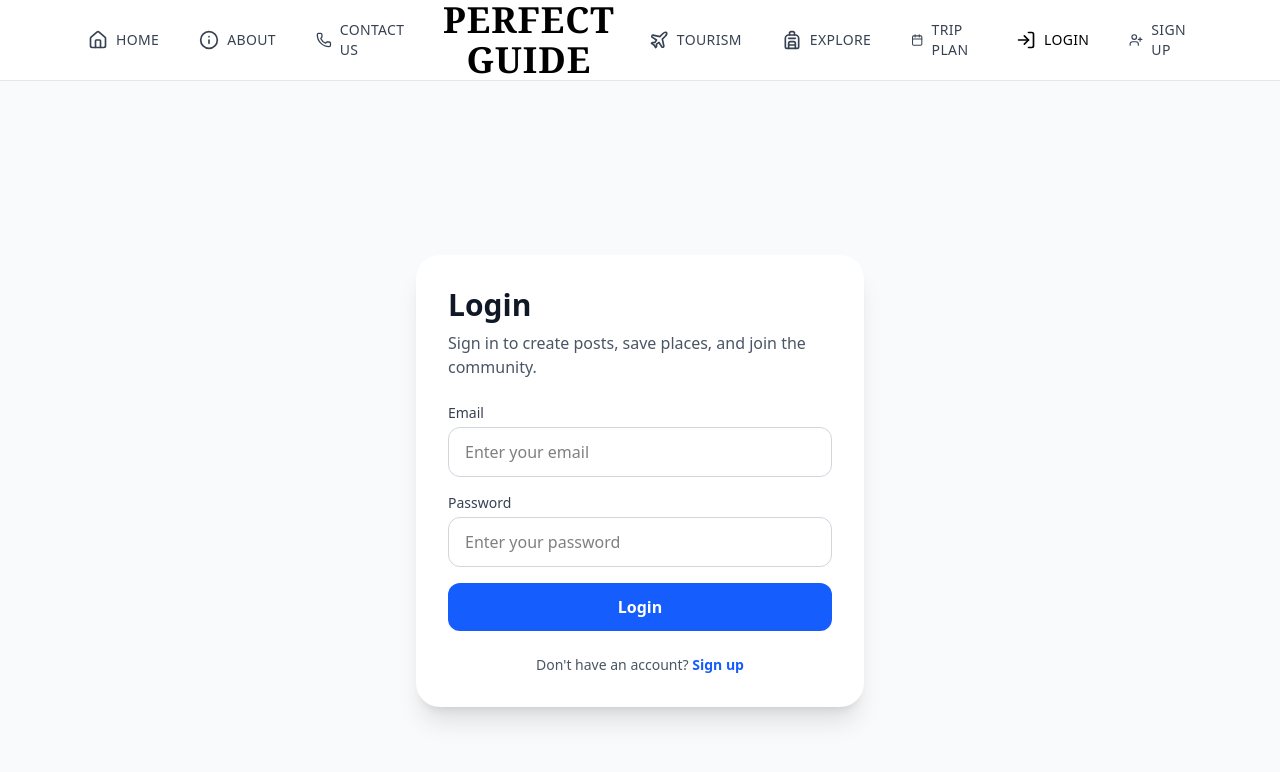
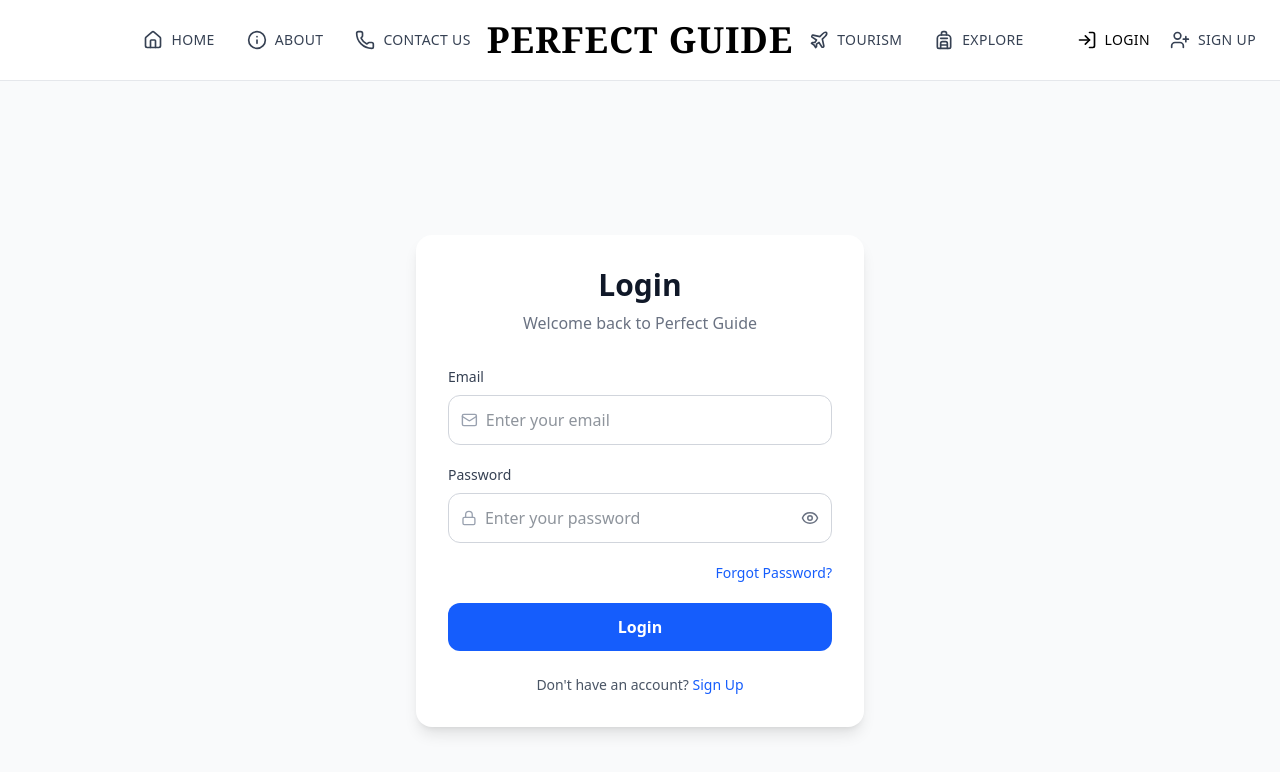
Before and after one commit to cepdnaclk/e22-co2060-Tour-guide, a React (Vite) app in the folder frontend/: page /login in a window 1280 px wide. Shown: the top 772 px of the page. Built offline with nearby package versions, Linux system fonts and the light colour scheme; no server answers.

Commit message:
some changes in navebar, forget password added to loginpage

```diff
--- a/frontend/src/components/Navbar.jsx
+++ b/frontend/src/components/Navbar.jsx
@@ -35,9 +35,10 @@ export default function Navbar() {
 
   return (
     <header className="w-full border-b border-gray-200 bg-white">
-      <nav className="mx-auto flex h-20 max-w-6xl items-center justify-between px-4 sm:px-6">
-        {/* Left */}
-        <div className="hidden items-center gap-5 md:flex lg:gap-10">
+      <nav className="mx-auto flex h-20 items-center justify-between px-4 sm:px-6 md:grid md:max-w-[1500px] md:grid-cols-[1fr_auto_1fr]">
+
+        {/* LEFT (moved closer to center) */}
+        <div className="hidden items-center gap-5 md:flex lg:gap-8 justify-self-end pr-4">
           <NavLink to="/" className={navLinkClass}>
             <span className="flex items-center gap-2">
               <Home className="h-5 w-5" />
@@ -60,16 +61,19 @@ export default function Navbar() {
           </NavLink>
         </div>
 
-        {/* Center Logo */}
+        {/* CENTER LOGO */}
         <NavLink
           to="/"
-          className="font-serif text-center text-3xl font-black uppercase tracking-wide text-black sm:text-4xl"
+          className="font-serif text-3xl font-black uppercase tracking-wide text-black md:justify-self-center sm:text-4xl"
         >
           Perfect Guide
         </NavLink>
 
-        {/* Right */}
-        <div className="hidden items-center gap-5 md:flex lg:gap-10">
+        {/* RIGHT */}
+        <div className="relative hidden h-full w-full max-w-[520px] md:flex justify-self-start pl-4">
+
+          {/* Main links */}
+          <div className="flex h-full items-center gap-5 lg:gap-8">
             <NavLink to="/tourism" className={navLinkClass}>
               <span className="flex items-center gap-2">
                 <Plane className="h-5 w-5" />
@@ -84,15 +88,19 @@ export default function Navbar() {
               </span>
             </NavLink>
 
+            {currentUser && (
               <NavLink to="/tripplan" className={navLinkClass}>
                 <span className="flex items-center gap-2">
                   <Calendar className="h-5 w-5" />
                   Trip Plan
                 </span>
               </NavLink>
+            )}
+          </div>
 
+          {/* Login / Signup pinned to far right */}
           {!currentUser ? (
-            <>
+            <div className="absolute right-0 top-1/2 flex -translate-y-1/2 items-center gap-5">
               <NavLink to="/login" className={navLinkClass}>
                 <span className="flex items-center gap-2">
                   <LogIn className="h-5 w-5" />
@@ -106,9 +114,9 @@ export default function Navbar() {
                   Sign Up
                 </span>
               </NavLink>
-            </>
+            </div>
           ) : (
-            <div className="flex items-center gap-4">
+            <div className="absolute right-0 top-1/2 flex -translate-y-1/2 items-center gap-4">
               <span className="max-w-[140px] truncate text-sm font-medium text-gray-700">
                 {currentUser.displayName || currentUser.email}
               </span>
@@ -124,7 +132,7 @@ export default function Navbar() {
           )}
         </div>
 
-        {/* Mobile Toggle */}
+        {/* MOBILE TOGGLE */}
         <button
           onClick={() => setOpen(!open)}
           className="rounded-lg p-2 hover:bg-gray-100 md:hidden"
@@ -133,37 +141,25 @@ export default function Navbar() {
         </button>
       </nav>
 
-      {/* Mobile Menu */}
+      {/* MOBILE MENU */}
       {open && (
         <div className="border-t border-gray-200 bg-white md:hidden">
           <div className="flex flex-col gap-4 px-4 py-6">
-            <NavLink
-              to="/"
-              onClick={() => setOpen(false)}
-              className={navLinkClass}
-            >
+            <NavLink to="/" onClick={() => setOpen(false)} className={navLinkClass}>
               <span className="flex items-center gap-2">
                 <Home className="h-5 w-5" />
                 Home
               </span>
             </NavLink>
 
-            <NavLink
-              to="/about"
-              onClick={() => setOpen(false)}
-              className={navLinkClass}
-            >
+            <NavLink to="/about" onClick={() => setOpen(false)} className={navLinkClass}>
               <span className="flex items-center gap-2">
                 <Info className="h-5 w-5" />
                 About
               </span>
             </NavLink>
 
-            <NavLink
-              to="/contact"
-              onClick={() => setOpen(false)}
-              className={navLinkClass}
-            >
+            <NavLink to="/contact" onClick={() => setOpen(false)} className={navLinkClass}>
               <span className="flex items-center gap-2">
                 <Phone className="h-5 w-5" />
                 Contact Us
@@ -172,59 +168,41 @@ export default function Navbar() {
 
             <hr />
 
-            <NavLink
-              to="/tourism"
-              onClick={() => setOpen(false)}
-              className={navLinkClass}
-            >
+            <NavLink to="/tourism" onClick={() => setOpen(false)} className={navLinkClass}>
               <span className="flex items-center gap-2">
                 <Plane className="h-5 w-5" />
                 Tourism
               </span>
             </NavLink>
 
-            <NavLink
-              to="/explore"
-              onClick={() => setOpen(false)}
-              className={navLinkClass}
-            >
+            <NavLink to="/explore" onClick={() => setOpen(false)} className={navLinkClass}>
               <span className="flex items-center gap-2">
                 <Backpack className="h-5 w-5" />
                 Explore
               </span>
             </NavLink>
 
-            <NavLink
-              to="/tripplan"
-              onClick={() => setOpen(false)}
-              className={navLinkClass}
-            >
+            {currentUser && (
+              <NavLink to="/tripplan" onClick={() => setOpen(false)} className={navLinkClass}>
                 <span className="flex items-center gap-2">
                   <Calendar className="h-5 w-5" />
                   Trip Plan
                 </span>
               </NavLink>
+            )}
 
             <hr />
 
             {!currentUser ? (
               <>
-                <NavLink
-                  to="/login"
-                  onClick={() => setOpen(false)}
-                  className={navLinkClass}
-                >
+                <NavLink to="/login" onClick={() => setOpen(false)} className={navLinkClass}>
                   <span className="flex items-center gap-2">
                     <LogIn className="h-5 w-5" />
                     Login
                   </span>
                 </NavLink>
 
-                <NavLink
-                  to="/signup"
-                  onClick={() => setOpen(false)}
-                  className={navLinkClass}
-                >
+                <NavLink to="/signup" onClick={() => setOpen(false)} className={navLinkClass}>
                   <span className="flex items-center gap-2">
                     <UserPlus className="h-5 w-5" />
                     Sign Up
--- a/frontend/src/pages/LoginPage.jsx
+++ b/frontend/src/pages/LoginPage.jsx
@@ -1,21 +1,23 @@
 import React, { useState } from "react";
-import { signInWithEmailAndPassword } from "firebase/auth";
-import { Link, useLocation, useNavigate } from "react-router-dom";
+import { Link, useNavigate } from "react-router-dom";
+import { signInWithEmailAndPassword, sendPasswordResetEmail } from "firebase/auth";
+import { Eye, EyeOff, Mail, Lock } from "lucide-react";
 import { auth } from "../firebase";
 
-export default function LoginPage() {
+const Login = () => {
   const navigate = useNavigate();
-  const location = useLocation();
-
-  const redirectPath = location.state?.from?.pathname || "/";
 
   const [formData, setFormData] = useState({
     email: "",
     password: "",
   });
 
+  const [showPassword, setShowPassword] = useState(false);
   const [loading, setLoading] = useState(false);
+  const [resetLoading, setResetLoading] = useState(false);
   const [error, setError] = useState("");
+  const [success, setSuccess] = useState("");
+  const [resetMessage, setResetMessage] = useState("");
 
   const handleChange = (e) => {
     setFormData((prev) => ({
@@ -24,89 +26,180 @@ export default function LoginPage() {
     }));
   };
 
-  const handleSubmit = async (e) => {
+  const handleLogin = async (e) => {
     e.preventDefault();
     setError("");
+    setSuccess("");
+    setResetMessage("");
+
+    if (!formData.email || !formData.password) {
+      setError("Please enter both email and password.");
+      return;
+    }
 
     try {
       setLoading(true);
-
-      await signInWithEmailAndPassword(
-        auth,
-        formData.email.trim(),
-        formData.password
-      );
-
-      navigate(redirectPath, { replace: true });
+      await signInWithEmailAndPassword(auth, formData.email, formData.password);
+      setSuccess("Login successful.");
+      navigate("/");
     } catch (err) {
-      console.error("Login failed:", err);
+      switch (err.code) {
+        case "auth/invalid-email":
+          setError("Invalid email address.");
+          break;
+        case "auth/user-not-found":
+          setError("No account found with this email.");
+          break;
+        case "auth/wrong-password":
+          setError("Incorrect password.");
+          break;
+        case "auth/invalid-credential":
           setError("Invalid email or password.");
+          break;
+        case "auth/too-many-requests":
+          setError("Too many attempts. Please try again later.");
+          break;
+        default:
+          setError("Failed to log in. Please try again.");
+      }
     } finally {
       setLoading(false);
     }
   };
 
+  const handleForgotPassword = async () => {
+    setError("");
+    setSuccess("");
+    setResetMessage("");
+
+    if (!formData.email) {
+      setError("Please enter your email first to reset your password.");
+      return;
+    }
+
+    try {
+      setResetLoading(true);
+      await sendPasswordResetEmail(auth, formData.email);
+      setResetMessage("Password reset email sent. Please check your inbox.");
+    } catch (err) {
+      switch (err.code) {
+        case "auth/invalid-email":
+          setError("Please enter a valid email address.");
+          break;
+        case "auth/user-not-found":
+          setError("No account found with this email.");
+          break;
+        case "auth/missing-email":
+          setError("Email is required.");
+          break;
+        default:
+          setError("Could not send reset email. Please try again.");
+      }
+    } finally {
+      setResetLoading(false);
+    }
+  };
+
   return (
-    <div className="min-h-screen bg-gray-50 flex items-center justify-center px-4">
-      <div className="w-full max-w-md bg-white rounded-3xl shadow-xl p-8">
-        <h1 className="text-3xl font-bold text-gray-900 mb-2">Login</h1>
-        <p className="text-gray-600 mb-6">
-          Sign in to create posts, save places, and join the community.
-        </p>
+    <div className="min-h-screen bg-gray-50 flex items-center justify-center px-4 py-10">
+      <div className="w-full max-w-md bg-white shadow-lg rounded-2xl p-8">
+        <div className="text-center mb-8">
+          <h1 className="text-3xl font-bold text-gray-900">Login</h1>
+          <p className="text-gray-500 mt-2">Welcome back to Perfect Guide</p>
+        </div>
 
         {error && (
-          <div className="mb-4 rounded-xl bg-red-50 border border-red-200 px-4 py-3 text-red-600 text-sm">
+          <div className="mb-4 rounded-lg bg-red-50 border border-red-200 px-4 py-3 text-sm text-red-600">
             {error}
           </div>
         )}
 
-        <form onSubmit={handleSubmit} className="space-y-4">
+        {success && (
+          <div className="mb-4 rounded-lg bg-green-50 border border-green-200 px-4 py-3 text-sm text-green-600">
+            {success}
+          </div>
+        )}
+
+        {resetMessage && (
+          <div className="mb-4 rounded-lg bg-blue-50 border border-blue-200 px-4 py-3 text-sm text-blue-600">
+            {resetMessage}
+          </div>
+        )}
+
+        <form onSubmit={handleLogin} className="space-y-5">
           <div>
-            <label className="block text-sm font-medium text-gray-700 mb-1">
+            <label className="block text-sm font-medium text-gray-700 mb-2">
               Email
             </label>
+            <div className="flex items-center border border-gray-300 rounded-xl px-3 focus-within:ring-2 focus-within:ring-blue-500 focus-within:border-blue-500">
+              <Mail size={18} className="text-gray-400 mr-2" />
               <input
                 type="email"
                 name="email"
                 value={formData.email}
                 onChange={handleChange}
-              required
-              className="w-full rounded-xl border border-gray-300 px-4 py-3 outline-none focus:ring-2 focus:ring-blue-500"
                 placeholder="Enter your email"
+                className="w-full py-3 outline-none bg-transparent text-gray-800"
               />
+            </div>
           </div>
 
           <div>
-            <label className="block text-sm font-medium text-gray-700 mb-1">
+            <label className="block text-sm font-medium text-gray-700 mb-2">
               Password
             </label>
+            <div className="flex items-center border border-gray-300 rounded-xl px-3 focus-within:ring-2 focus-within:ring-blue-500 focus-within:border-blue-500">
+              <Lock size={18} className="text-gray-400 mr-2" />
               <input
-              type="password"
+                type={showPassword ? "text" : "password"}
                 name="password"
                 value={formData.password}
                 onChange={handleChange}
-              required
-              className="w-full rounded-xl border border-gray-300 px-4 py-3 outline-none focus:ring-2 focus:ring-blue-500"
                 placeholder="Enter your password"
+                className="w-full py-3 outline-none bg-transparent text-gray-800"
               />
+              <button
+                type="button"
+                onClick={() => setShowPassword((prev) => !prev)}
+                className="text-gray-500 hover:text-gray-700 transition"
+              >
+                {showPassword ? <EyeOff size={18} /> : <Eye size={18} />}
+              </button>
+            </div>
+          </div>
+
+          <div className="flex justify-end">
+            <button
+              type="button"
+              onClick={handleForgotPassword}
+              disabled={resetLoading}
+              className="text-sm font-medium text-blue-600 hover:text-blue-700 transition disabled:opacity-60"
+            >
+              {resetLoading ? "Sending reset email..." : "Forgot Password?"}
+            </button>
           </div>
 
           <button
             type="submit"
             disabled={loading}
-            className="w-full rounded-xl bg-blue-600 text-white py-3 font-semibold hover:bg-blue-700 transition disabled:opacity-60"
+            className="w-full bg-blue-600 hover:bg-blue-700 text-white font-semibold py-3 rounded-xl transition disabled:opacity-70"
           >
             {loading ? "Logging in..." : "Login"}
           </button>
         </form>
 
-        <p className="mt-6 text-sm text-gray-600 text-center">
+        <p className="text-center text-sm text-gray-600 mt-6">
           Don&apos;t have an account?{" "}
-          <Link to="/signup" className="text-blue-600 font-semibold hover:underline">
-            Sign up
+          <Link
+            to="/signup"
+            className="text-blue-600 font-medium hover:text-blue-700"
+          >
+            Sign Up
           </Link>
         </p>
       </div>
     </div>
   );
-}
+};
+
+export default Login;
--- a/frontend/src/pages/home.jsx
+++ b/frontend/src/pages/home.jsx
@@ -437,7 +437,14 @@ export default function HomePage() {
               onClick={() => navigate("/tourism")}
               className="w-full sm:w-auto bg-white text-black px-6 py-3 rounded-xl font-semibold hover:bg-gray-200 transition"
             >
-              Explore Tourism
+              Tourism
+            </button>
+
+            <button
+              onClick={() => navigate("/Explore")}
+              className="w-full sm:w-auto bg-white text-black px-6 py-3 rounded-xl font-semibold hover:bg-gray-200 transition"
+            >
+              Explore
             </button>
 
             <button
```
Also changed, not shown: 1 other file (tests, documents, lock files or other folders). Lines whose indentation alone changed are shown as unchanged.
